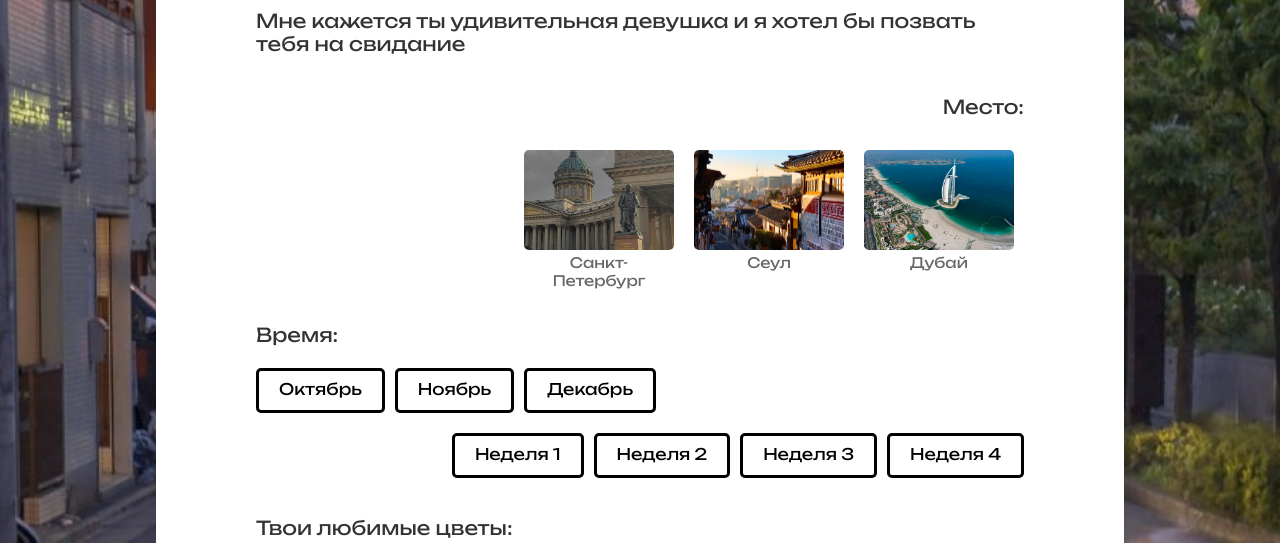
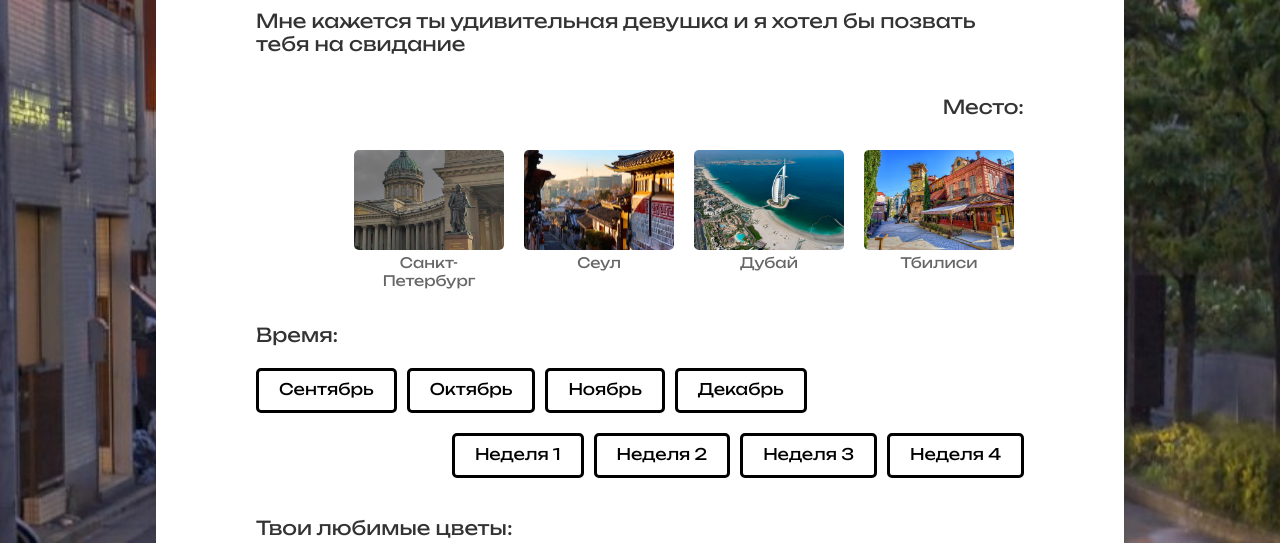
Before and after one commit to K-dizzled/pugster, a plain HTML site: page index.html in a window 1280 px wide. Shown: the part 257-800 px from the top of the page. Drawn offline with nearby package versions, Linux system fonts and the light colour scheme.

Commit message:
Add tbilisi

```diff
--- a/index.html
+++ b/index.html
@@ -29,11 +29,18 @@
 				<img src="images/dubai.jpg" alt="Option 3">
 				<p class="image-caption">Дубай</p>
 			</div>
+			<div class="image-option" onclick="selectImage(this)">
+				<img src="images/tbilisi.jpg" alt="Option 4">
+				<p class="image-caption">Тбилиси</p>
+			</div>
 		</div>
 
 		<div class="text-block-left">Время:</div>
 
 		<div id="month-collection" class="collection-container-left">
+			<div class="collection-option" onclick="selectBox(this)">
+				Сентябрь
+			</div>
 			<div class="collection-option" onclick="selectBox(this)">
 				Октябрь
 			</div>
```
Also changed, not shown: images/tbilisi.jpg (added).
